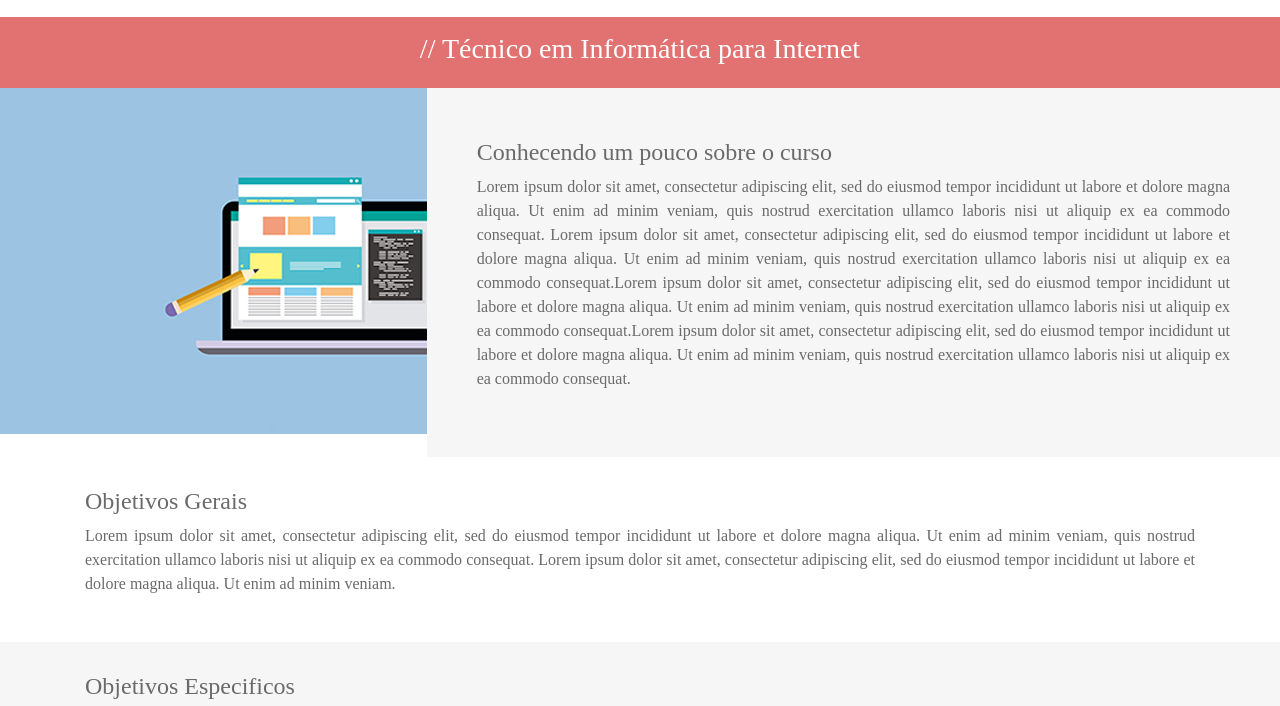
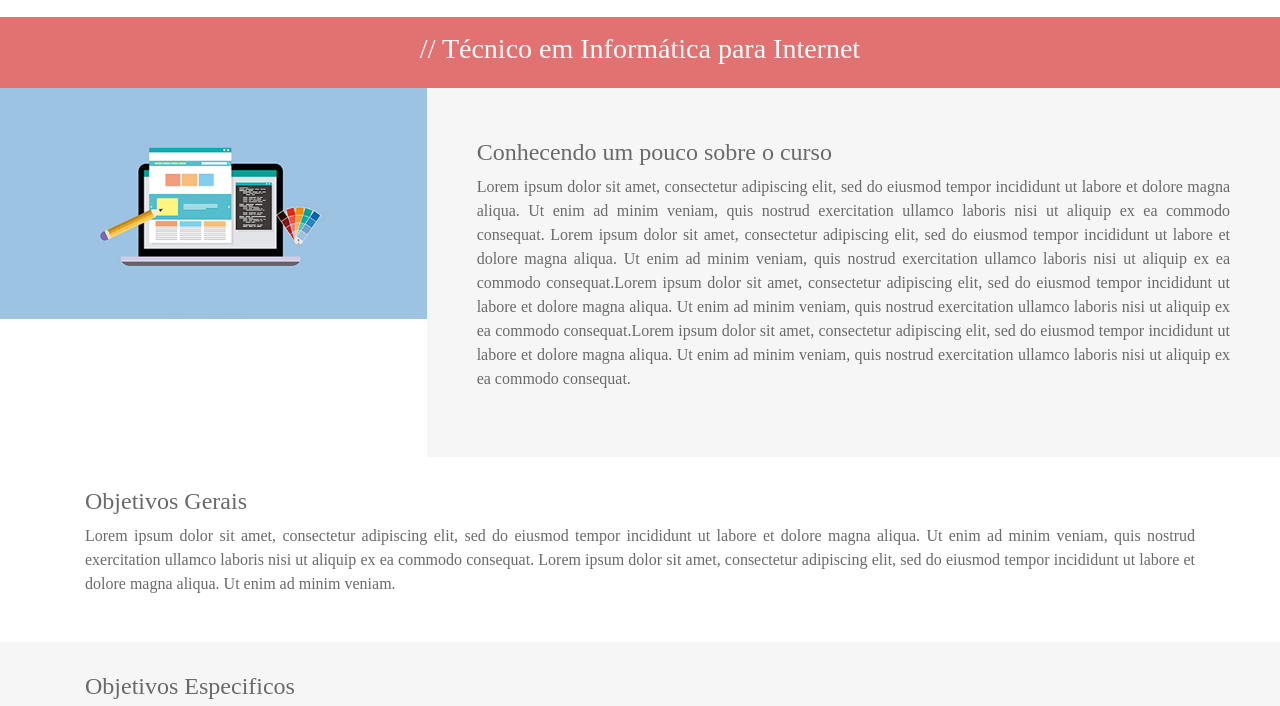
Before and after one commit to jonathannunesdsouza/institucional_eteclins, a plain HTML site: page curso_web.html in a window 1280 px wide. Shown: the part 89-795 px from the top of the page. Drawn offline with nearby package versions, Linux system fonts and the light colour scheme; a web font is replaced by a local one.

```diff
--- a/css/estilo.css
+++ b/css/estilo.css
@@ -125,9 +125,10 @@ header .navbar-cor {
 }
 
 .curso-web {
-	background: url(../imagens/web-home.jpg)no-repeat;
-	width: 640px;
-	height: 346px;
+	/*background: url(../imagens/web-home.jpg)no-repeat;*/
+	width: 100%;
+	height: 100%;
+	padding: 0;
 }
 
 /* SEÇAÕ DE CURSOS - BOTÕES
--- a/curso_web.html
+++ b/curso_web.html
@@ -85,7 +85,7 @@
 
           <div class="col-md-4 curso-web coluna-curso">
 
-            <img src="imagens/web-home.jpg" >
+            <img src="imagens/web-home.jpg" class="imagem" style="width: 100%; position: relative" >
 
           </div>
 
```
Also changed, not shown: index.html (+1 -1 lines), screenshoots-projeto/screenshoot_curso_1 - DESKTOP.png (added), screenshoots-projeto/screenshoot_index_1 - DESKTOP.png (added), screenshoots-projeto/screenshoot_index_1.png (added), screenshoots-projeto/screenshoot_index_2 - DESKTOP.png (added), screenshoots-projeto/screenshoot_index_2.png (added), screenshoots-projeto/screenshoot_index_3 - DESKTOP.png (added), screenshoots-projeto/screenshoot_index_3.png (added), screenshoots-projeto/screenshoot_index_4 - DESKTOP.png (added), screenshoots-projeto/screenshoot_index_4.png (added), screenshoots-projeto/screenshoot_index_5.png (added), screenshoots-projeto/screenshoot_mobile_1.png (added), screenshoots-projeto/screenshoot_mobile_2.png (added), 1 other file.
